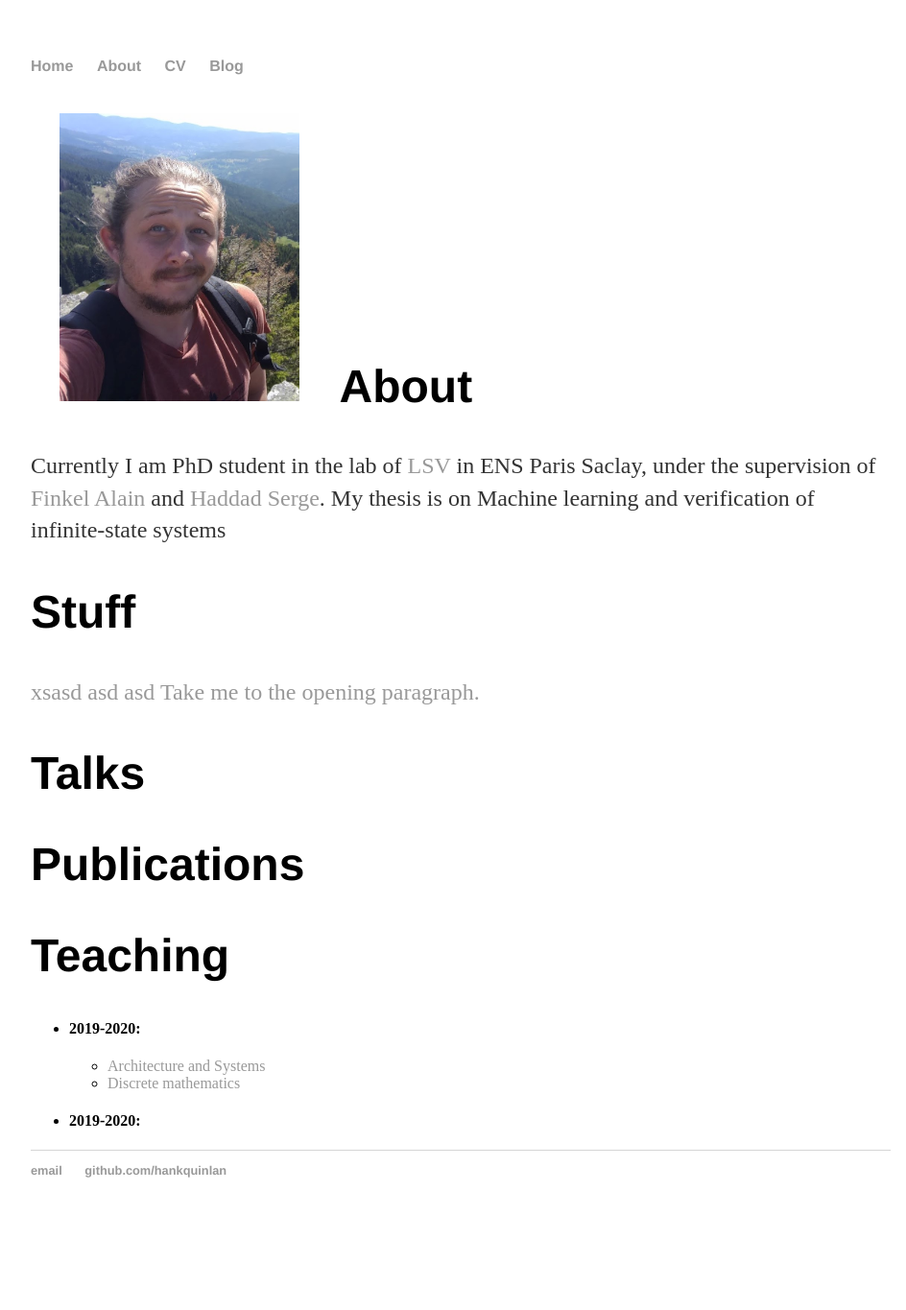
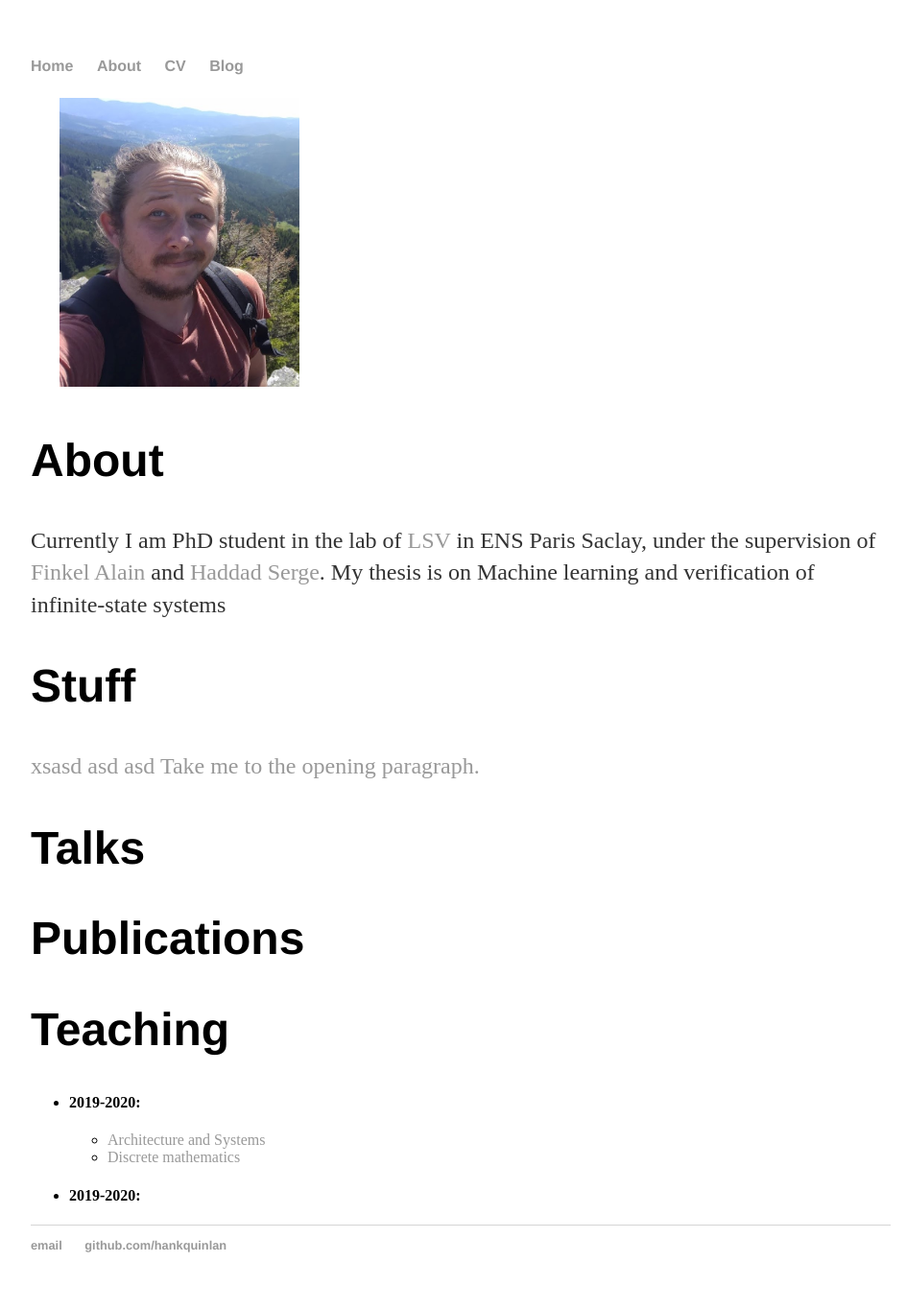
Before and after one commit to IgorKhm/igorkhm.github.io, a Jekyll site: the page built from index.md, in a window 1280 px wide. Shown: the whole page at 96% size, without its empty margins (160-1104 px from the left). Built offline with Jekyll 4.4.1, drawn with Linux system fonts in a browser that asks for light colours; before the commit the page ends 1287 px from its top, so only the background shows below that.

Commit message:
Update index.md

```diff
--- a/index.md
+++ b/index.md
@@ -3,7 +3,9 @@ layout: default
 title: "Igor Khmelnitsky, personal website"
 ---
 
-# <img src="pictures/myphoto2.jpg" style="float: left;" alt="drawing" width="250" style="margin:0px 30px"/> About
+<img src="pictures/myphoto2.jpg" style="float: left;" alt="drawing" width="250" style="margin:0px 30px"/>
+
+# About
 Currently I am PhD student in the lab of [LSV](https://www.lsv.fr) in ENS Paris Saclay, under the supervision of [Finkel Alain](http://www.lsv.fr/~finkel) and [Haddad Serge](http://www.lsv.fr/~haddad). My thesis is on Machine learning and verification of infinite-state systems
 
 
```
